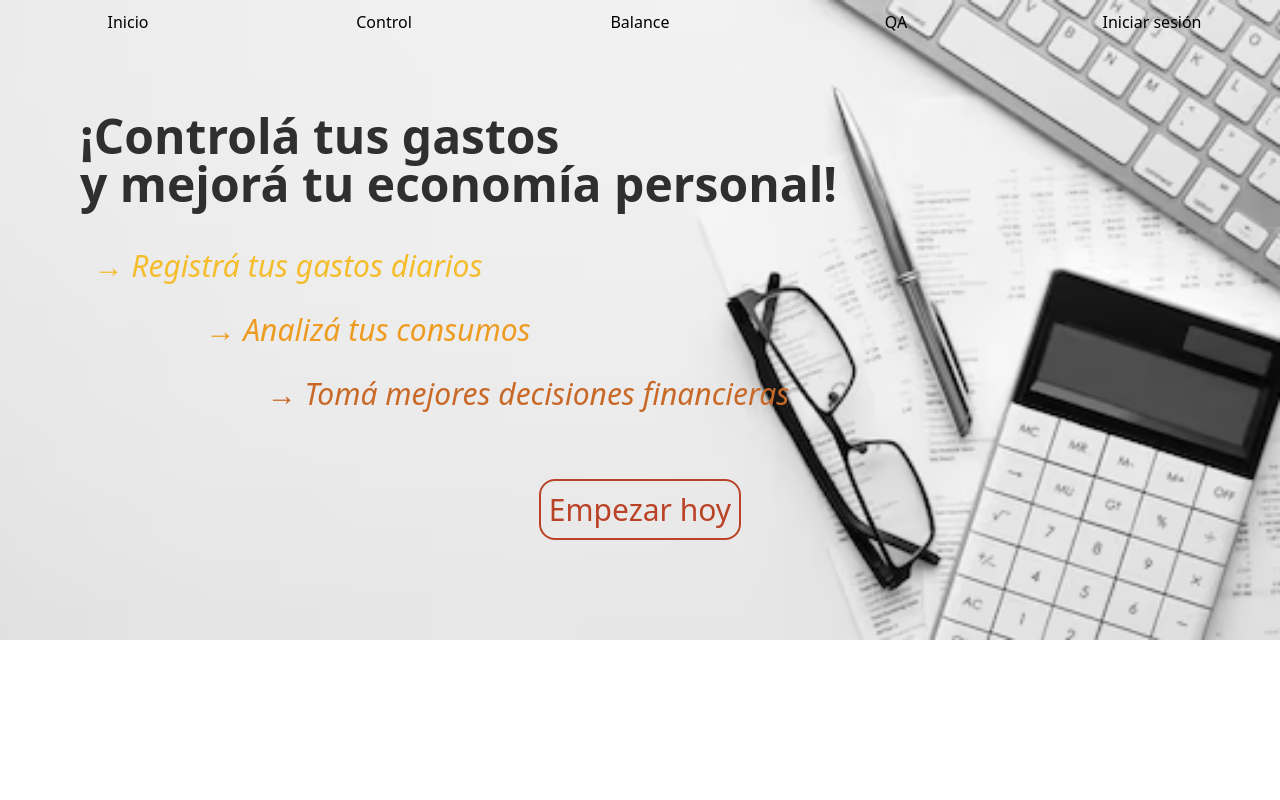
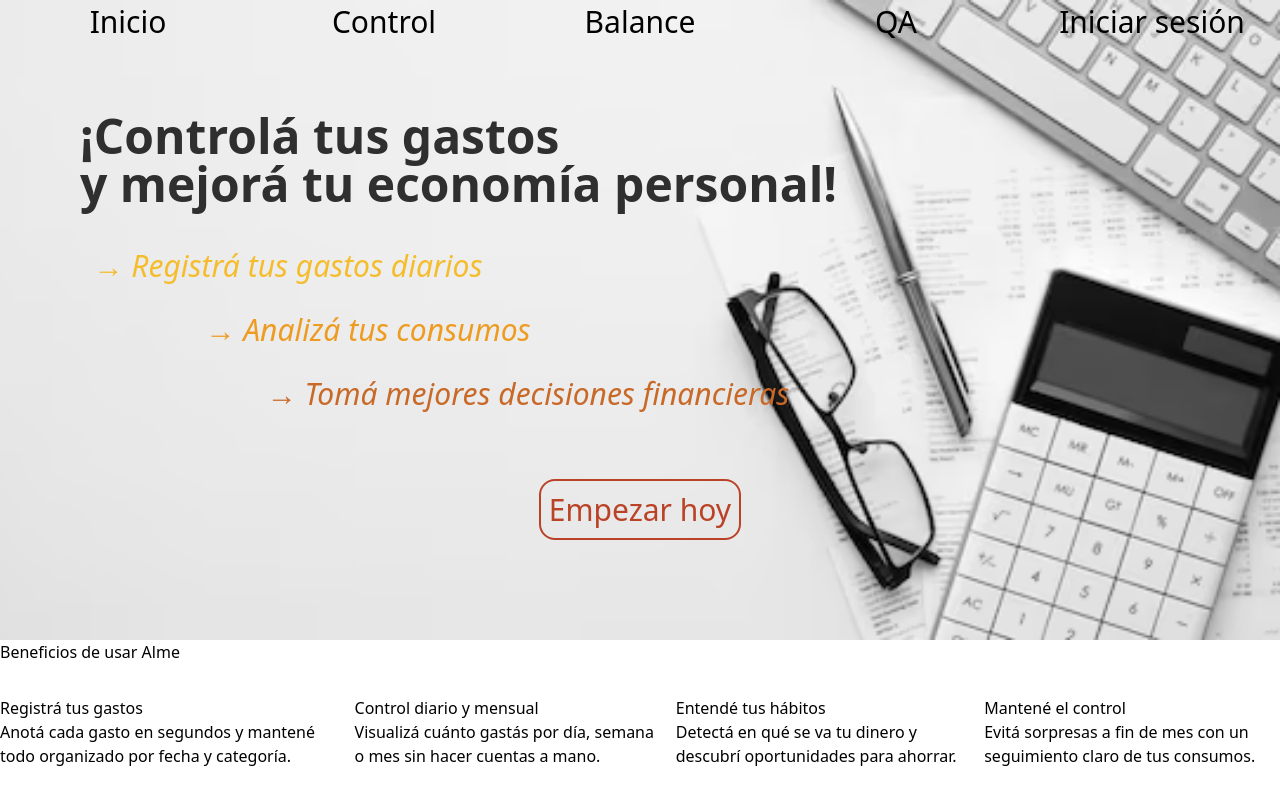
Before and after one commit to Evhal9/SistemaControlGastos, a React (Vite) app: page / in a window 1280 px wide. Built offline with nearby package versions, Linux system fonts and the light colour scheme.

Commit message:
agregando contenido al home

```diff
--- a/src/components/nav.jsx
+++ b/src/components/nav.jsx
@@ -1,5 +1,6 @@
 import { NavLink } from 'react-router-dom'
 import { useEffect, useState } from "react"
+
 
 function Nav() {
   const [scrolled, setScrolled] = useState(false)
@@ -12,30 +13,32 @@ function Nav() {
     window.addEventListener("scroll", handleScroll)
     return () => window.removeEventListener("scroll", handleScroll)
   }, [])
+
+
   return (
     <nav className={`fixed top-0 left-0 w-screen h-11 transition-all
     ${scrolled ? "bg-[#c96928]" : "bg-transparent"}
   `}>
-      <ul className="flex h-full">
-        <li className="flex-1">
+      <ul className="flex h-full text-1xl">
+        <li className="flex-1 sm:text-3xl ">
           <NavLink
             to="/"
-            className="flex h-full w-full items-center justify-center font-light text-center hover:bg-[#ee9c21] hover:text-[#e9d7a5]"
+            className="flex h-full w-full items-center justify-center font-light text-1xl text-center hover:bg-[#ee9c21] hover:text-[#e9d7a5]"
           >
             Inicio
           </NavLink>
         </li>
 
-        <li className="flex-1">
+        <li className="flex-1 sm:text-3xl">
           <NavLink
             to="/control"
-            className="flex h-full w-full items-center justify-center font-light text-center hover:bg-[#ee9c21] hover:text-[#e9d7a5]"
+            className="flex h-full w-full items-center justify-center font-light  text-center hover:bg-[#ee9c21] hover:text-[#e9d7a5]"
           >
             Control
           </NavLink>
         </li>
 
-        <li className="flex-1">
+        <li className="flex-1 sm:text-3xl">
           <NavLink
             to="/balance"
             className="flex h-full w-full items-center justify-center font-light text-center hover:bg-[#ee9c21] hover:text-[#e9d7a5]"
@@ -44,7 +47,7 @@ function Nav() {
           </NavLink>
         </li>
 
-        <li className="flex-1">
+        <li className="flex-1 sm:text-3xl">
           <NavLink
             to="/qa"
             className="flex h-full w-full items-center justify-center font-light text-center hover:bg-[#ee9c21] hover:text-[#e9d7a5]"
@@ -53,7 +56,7 @@ function Nav() {
           </NavLink>
         </li>
 
-        <li className="flex-1">
+        <li className="flex-1 sm:text-3xl">
           <NavLink
             to="/login"
             className="flex h-full w-full items-center justify-center font-light text-center hover:bg-[#ee9c21] hover:text-[#e9d7a5]"
@@ -61,6 +64,7 @@ function Nav() {
             Iniciar sesión
           </NavLink>
         </li>
+
       </ul>
     </nav>
   )
--- a/src/pages/Home.jsx
+++ b/src/pages/Home.jsx
@@ -5,6 +5,8 @@ import { useEffect, useState } from "react"
 function Home() {
   const [showText, setShowText] = useState(false)
   useEffect(() => { setShowText(true)},[]);
+
+
 
 
 
@@ -70,7 +72,27 @@ function Home() {
         </div>
       </div>
 
-      <div className="h-8"></div>
+      <div className=" flex flex-col gap-8">
+        <h3> Beneficios de usar Alme</h3>
+        <div className=" flex flex-row gap-5">
+            <secction className=" flex flex-col" >
+              <h4>Registrá tus gastos</h4>
+              <p>Anotá cada gasto en segundos y mantené todo organizado por fecha y categoría. </p>
+            </secction>
+            <secction className=" flex flex-col" >
+              <h4>Control diario y mensual</h4>
+              <p>Visualizá cuánto gastás por día, semana o mes sin hacer cuentas a mano.</p>
+            </secction>
+            <secction className=" flex flex-col" >
+              <h4>Entendé tus hábitos</h4>
+              <p>Detectá en qué se va tu dinero y descubrí oportunidades para ahorrar.</p>
+            </secction>
+            <secction className=" flex flex-col" >
+              <h4>Mantené el control </h4>
+              <p>Evitá sorpresas a fin de mes con un seguimiento claro de tus consumos.</p>
+            </secction>
+        </div>
+      </div>
     </>
   );
 }
```
